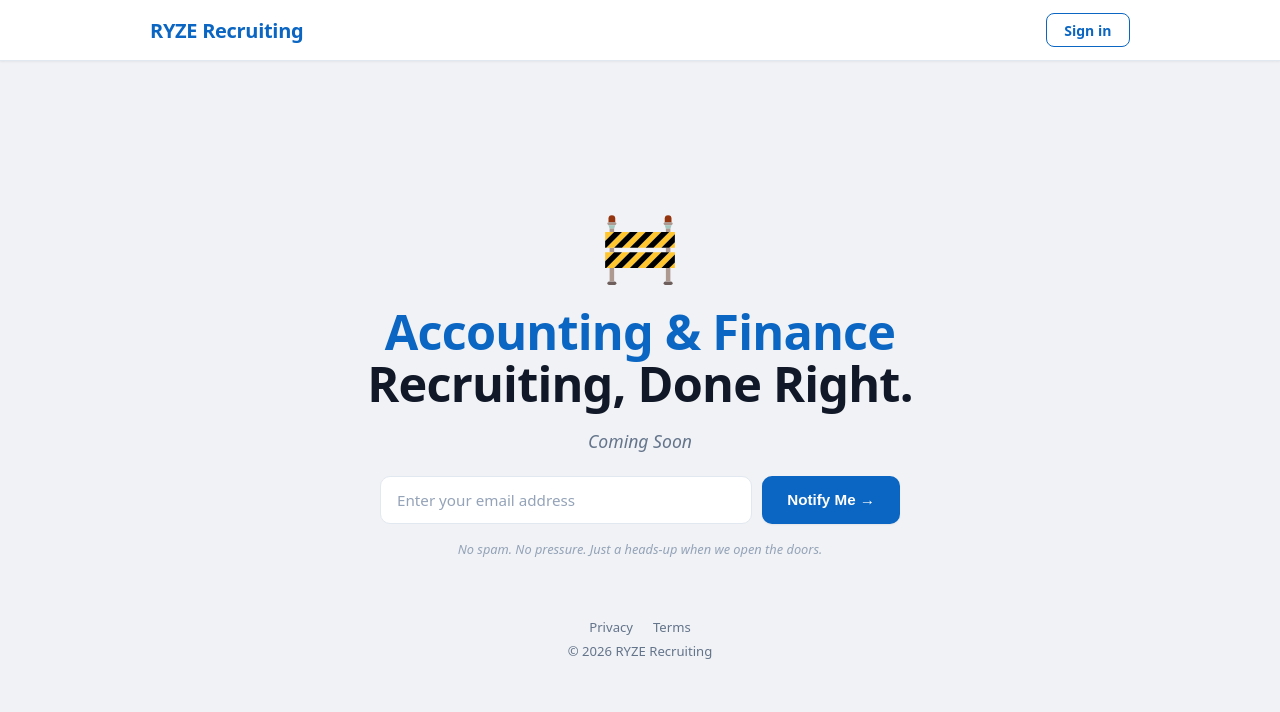
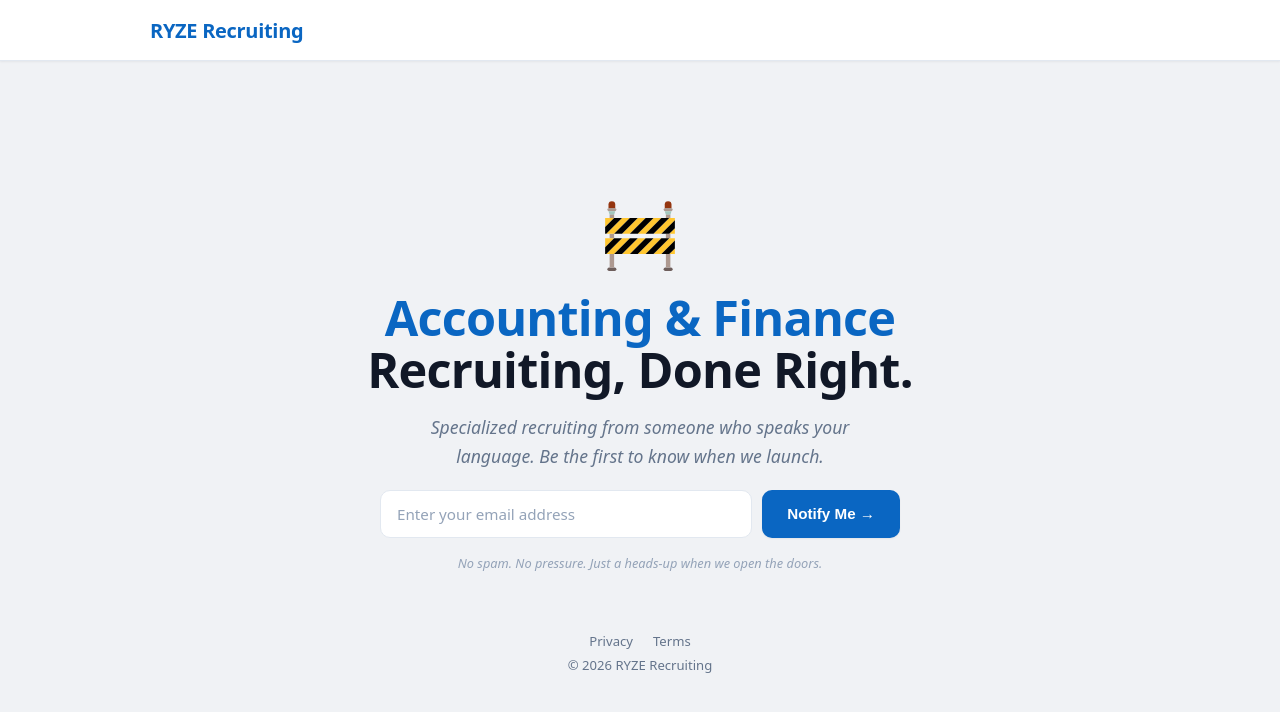
Before and after one commit to djahern-max/ryzerecruiting_frontend, a React (Vite) app: page / in a window 1280 px wide. Shown: the top 712 px of the page. Built offline with nearby package versions, Linux system fonts and the light colour scheme.

Commit message:
removed signin from landing header

```diff
--- a/src/pages/Landing.jsx
+++ b/src/pages/Landing.jsx
@@ -66,12 +66,6 @@ function Landing() {
       <header className={styles.header}>
         <div className={styles.headerContent}>
           <span className={styles.logo}>RYZE Recruiting</span>
-          <button
-            className={styles.signInLink}
-            onClick={() => navigate("/auth")}
-          >
-            Sign in
-          </button>
         </div>
       </header>
 
@@ -92,7 +86,8 @@ function Landing() {
           </h1>
 
           <p className={styles.subtitle}>
-            Coming Soon
+            Specialized recruiting from someone who speaks your language.
+            Be the first to know when we launch.
           </p>
 
           {/* ── Email Capture ── */}
```
